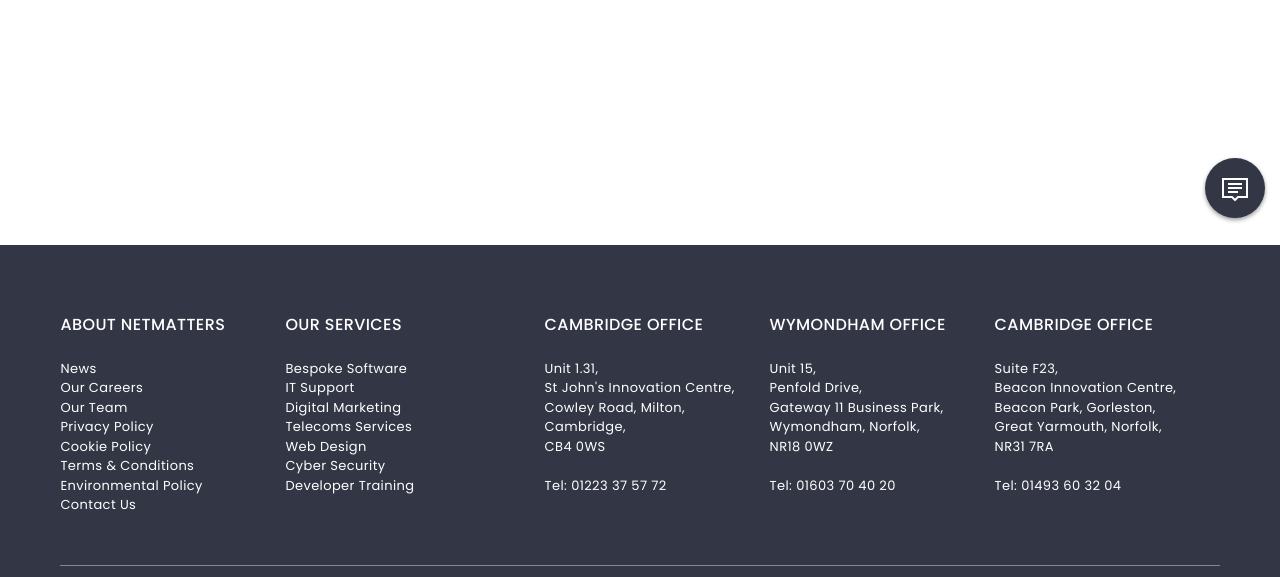
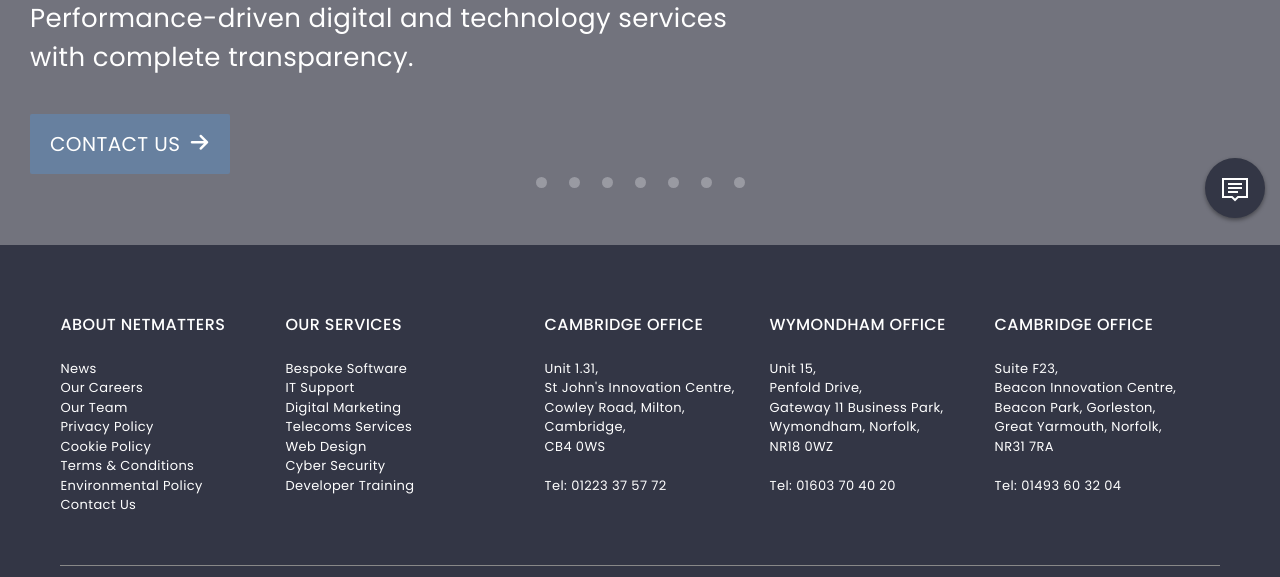
Before and after one commit to willwoodsb/HTML-and-CSS-Reflection, a plain HTML site: page index.html in a window 1280 px wide. Shown: the part 512-1089 px from the top of the page. Drawn offline with Linux system fonts and the light colour scheme.

Commit message:
just about completed header section with exception to the menu pop outs

```diff
--- a/index.html
+++ b/index.html
@@ -72,8 +72,32 @@
         </div>
 
         <div class="header-text-image">
-            <div class="header-text__item"><h2>The East of England's Leading Technology Company</h2></div>
-            <div class="header-text__item"><p>Performance-driven digital and technology services<br>with complete transparency.</p></div>
+          <div class="header-text-image__item"><h2>The East of England's Leading Technology Company</h2></div>
+          <div class="header-text-image__item"><p>Performance-driven digital and technology services<br>with complete transparency.</p></div>
+          <a href="#" class="header-text-image__item button">Contact Us<span class="icon"></span></a>
+          <div class="slider-link">
+            <a href="#" class="slider-link__item">
+              <div class="slider-link__item--inner"></div>
+            </a>
+            <a href="#" class="slider-link__item">
+              <div class="slider-link__item--inner"></div>
+            </a>
+            <a href="#" class="slider-link__item">
+              <div class="slider-link__item--inner"></div>
+            </a>
+            <a href="#" class="slider-link__item">
+              <div class="slider-link__item--inner"></div>
+            </a>
+            <a href="#" class="slider-link__item">
+              <div class="slider-link__item--inner"></div>
+            </a>
+            <a href="#" class="slider-link__item">
+              <div class="slider-link__item--inner"></div>
+            </a>
+            <a href="#" class="slider-link__item">
+              <div class="slider-link__item--inner"></div>
+            </a>
+          </div>
         </div>
 
       </header>
--- a/scss/base/_base.scss
+++ b/scss/base/_base.scss
@@ -25,10 +25,13 @@ main {
 
 a {
     text-decoration: none;
+    font-family: $font-family--primary;
+    color: $white;
 }
 
 h2 {
     font-size: 40px;
+    margin: 0;
 }
 
 h4 {
@@ -38,6 +41,7 @@ h4 {
 
 p {
     font-size: 20px;
+    margin: 0
 }
 
 footer {
--- a/scss/layout/_main-img.scss
+++ b/scss/layout/_main-img.scss
@@ -2,21 +2,123 @@
 // main img -----------------------------------------------------------------
 // --------------------------------------------------------------------------
 
+//main styling rules
 .header-text-image {
+    position: relative;
     height: 550px;
     background-image: url("../img/home-oaVs.webp");
+    background-color: darken($dark-grey, 15%);
     background-repeat: no-repeat;
     background-position: center;
+    background-blend-mode: multiply;
     background-size: cover;
     color: $white;
     display: flex;
     flex-direction: column;
     justify-content: center;
     text-align: center;
+    h2 {
+        margin: 0 0 20px;
+        line-height: (0.8*($base__line/$base__font-size));
+        font-weight: 500;
+    }
+    p {
+        margin: 0 0 6px;
+    }
+    .button {
+        text-transform: uppercase;
+        font-size: 20px;
+        background-color: $rackley;
+        padding: 15px 20px;
+        margin: 31px 0 18px;
+        width: 200px;
+        border-radius: 2px;
+        margin-left: auto;
+        margin-right: auto;
+        &:hover {
+            background-color: darken($rackley, 10%);
+        }
+    }
+    span {
+        &:after {
+            content: "\ea3c"; //arrow in button
+        }
+        margin-left: 9px;
+    }
+
+    //bottom slider links
+    .slider-link {
+        display: flex;
+        flex-direction: row;
+        justify-content: center;
+        position: absolute;
+        bottom: 40px;
+        left: 50%;
+        transform: translate(-50%, -50%);
+        &__item {
+            height: 23px;
+            width: 23px;
+            position: relative;
+            margin: 0 5px;
+            &:hover {
+                border: 2px solid $white;
+                border-radius: 50%;
+                .slider-link__item--inner {
+                    background-color: $white;
+                }
+            }
+            &--inner {
+                width: 11px;
+                height: 11px;
+                background-color: $dark-grey;
+                border-radius: 50%;
+                @extend %img-center;
+            }
+        }
+    }
 }
 
+
+
+
+//sort out padding with media queries
+@include mq(small) {
+    .header-text-image {
+        padding: 0 15px;
+
+    }
+}
+
+@include mq(medium) {
+    .header-text-image {
+        padding: 0 15px;
+
+    }
+}
+
+@include mq(large) {
+    .header-text-image {
+        padding: 0 90px;
+
+    }
+
+}
+//move to left media query
 @include mq(x-large) {
     .header-text-image {
-       text-align: start;
+        text-align: start;
+        padding: 0 30px;
+        &__item {
+            max-width: 800px;
+        }
+        .button {
+            margin-left: 0;
+        }
+        h2 {
+            font-size: 64px;
+        }
+        p {
+            font-size: 26px;
+        }
     }
 }
```
Also changed, not shown: css/application.css, 1 other file.
